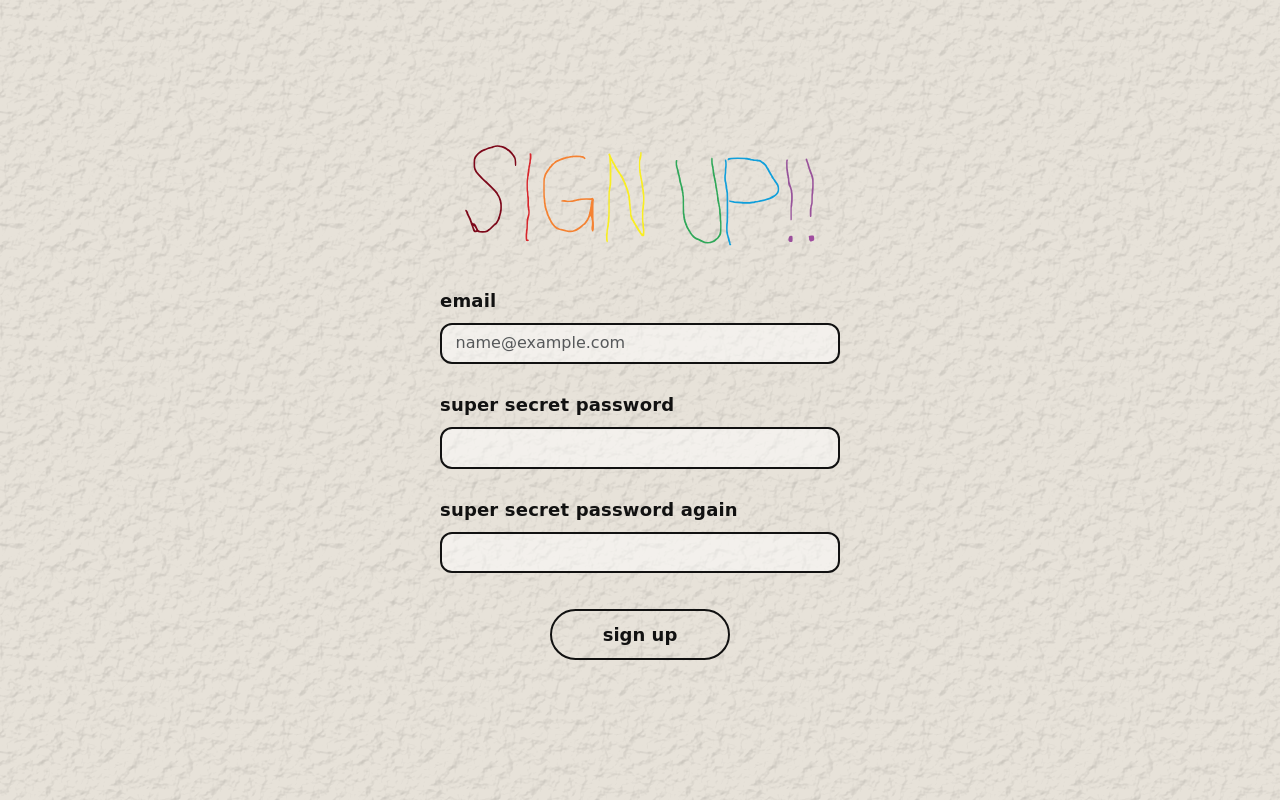
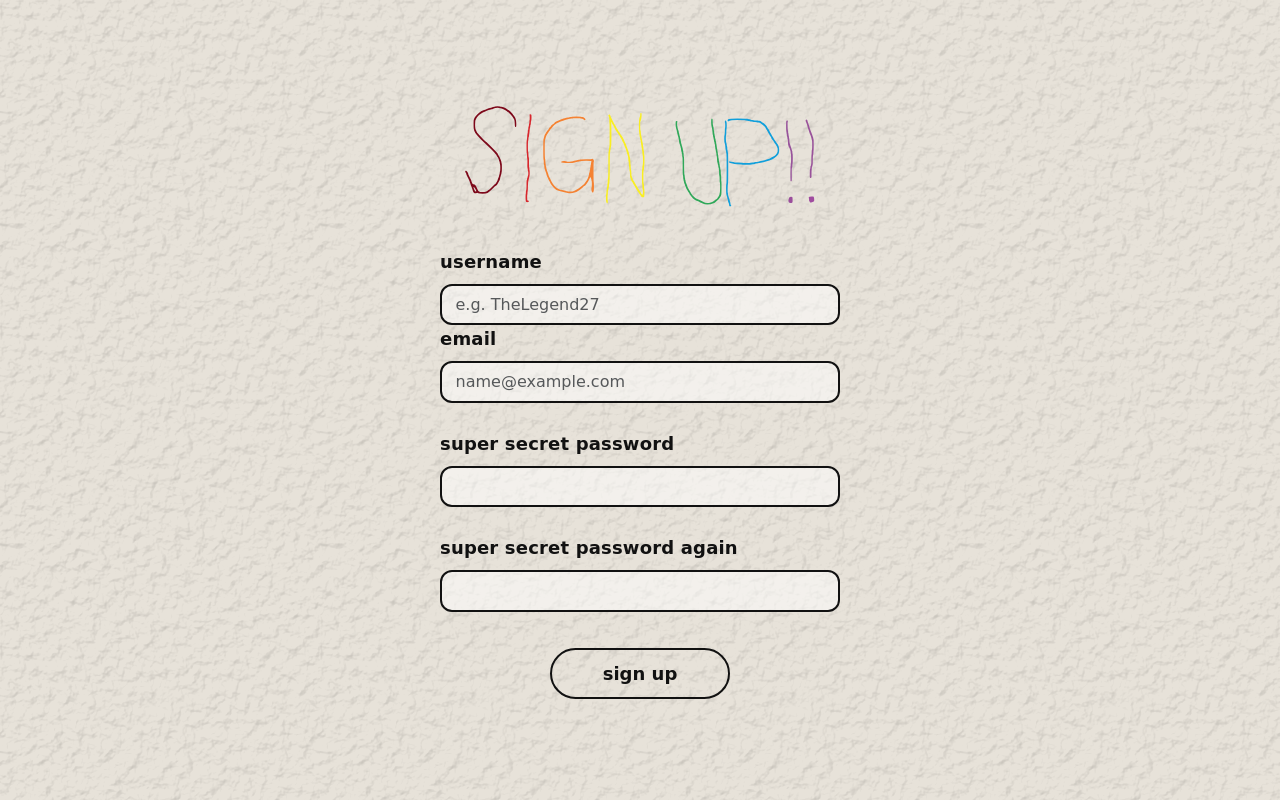
Before and after one commit to takhdeer/coloringLook, a React (Vite) app: page /signup in a window 1280 px wide. Built offline with nearby package versions, Linux system fonts and the light colour scheme.

Commit message:
added username field

```diff
--- a/src/pages/Signup.jsx
+++ b/src/pages/Signup.jsx
@@ -10,6 +10,11 @@ function Signup() {
       <h1 className="signup-header">
         <img src={signUpTitle} alt="sign up!!" />
       </h1>
+
+        <div className="username-form">
+          <label htmlFor="username" className="form-label">username</label>
+          <input type="username" className="form-control" id="username" placeholder="e.g. TheLegend27"/>
+        </div>
 
         <div className="email-form">
           <label htmlFor="email" className="form-label">email</label>
```
Also changed, not shown: 1 other file (tests, documents, lock files or other folders).
